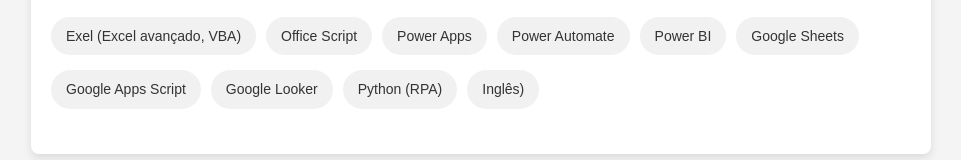
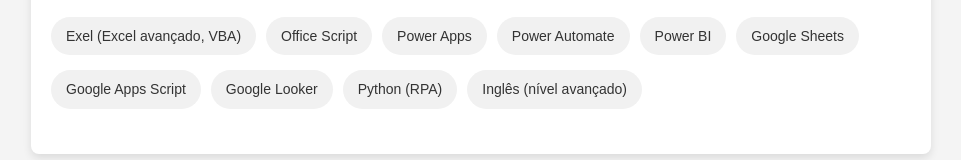
Before and after one commit to SilvandesCedro/curriculumvitae, a plain HTML site: page index.html in a window 1280 px wide. Shown: the part 2000-2160 px from the top of the page, without its empty margins (159-1120 px from the left). Drawn offline with Linux system fonts and the light colour scheme.

Commit message:
Update index.html

```diff
--- a/index.html
+++ b/index.html
@@ -200,7 +200,7 @@
                 <li>Google Apps Script</li>
                 <li>Google Looker</li>
                 <li>Python (RPA)</li>
-                <li>Inglês)</li>
+                <li>Inglês (nível avançado)</li>
             </ul>
         </section>
     </div>
```
